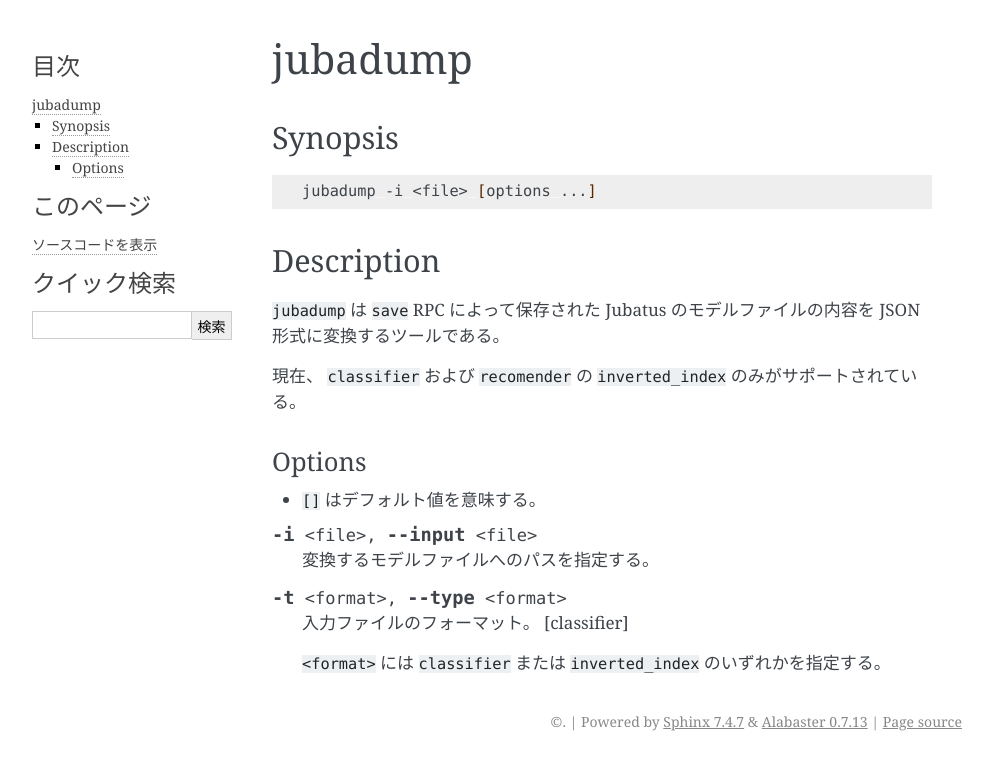
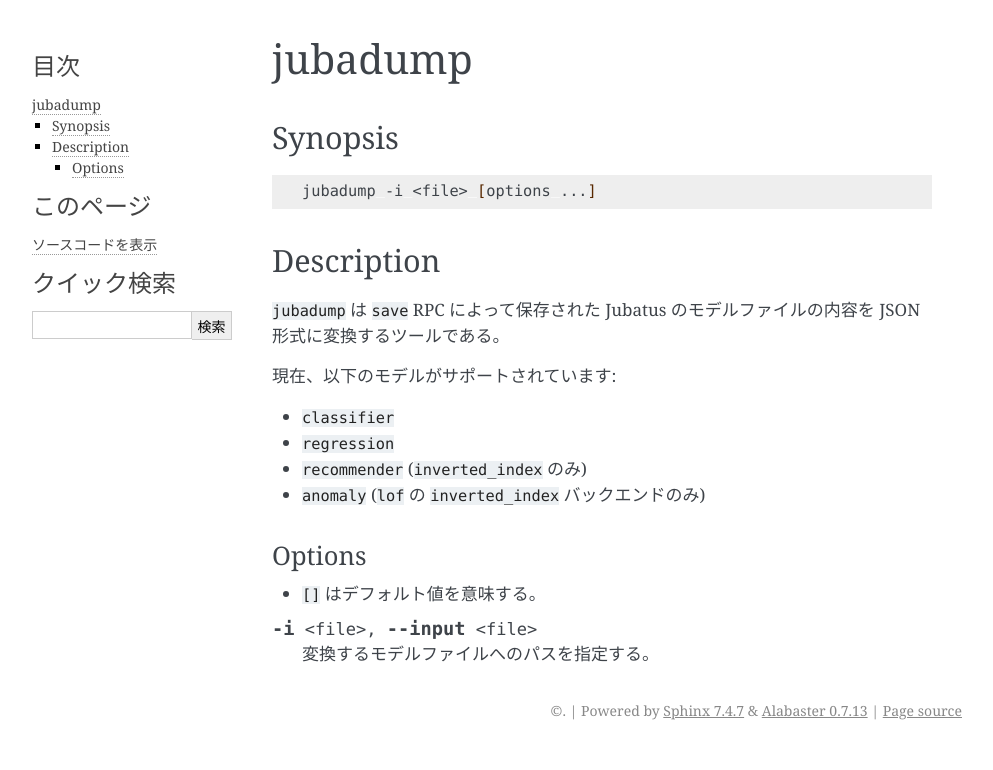
Before and after one commit to jubatus/website, a Sphinx documentation site: the page built from source/ja/commands/jubadump.rst, in a window 1280 px wide. Shown: the top 770 px of the page, without its empty margins (148-1141 px from the left). Built offline with Sphinx 7.4.7, drawn with Linux system fonts in a browser that asks for light colours; the version number could not be read and is left out.

Commit message:
update jubadump manual

```diff
--- a/source/ja/commands/jubadump.rst
+++ b/source/ja/commands/jubadump.rst
@@ -13,7 +13,12 @@
 
 ``jubadump`` は ``save`` RPC によって保存された Jubatus のモデルファイルの内容を JSON 形式に変換するツールである。
 
-現在、 ``classifier`` および ``recomender`` の ``inverted_index`` のみがサポートされている。
+現在、以下のモデルがサポートされています:
+
+* ``classifier``
+* ``regression``
+* ``recommender`` (``inverted_index`` のみ)
+* ``anomaly`` (``lof`` の ``inverted_index`` バックエンドのみ)
 
 Options
 ~~~~~~~~~~~~~~~~~~~~~~~~~~~~~~~~~~~~~~~~~~~~~~~~~
@@ -25,9 +30,3 @@
 .. option:: -i <file>, --input <file>
 
    変換するモデルファイルへのパスを指定する。
-
-.. option:: -t <format>, --type <format>
-
-   入力ファイルのフォーマット。 [classifier]
-
-   ``<format>`` には ``classifier`` または ``inverted_index`` のいずれかを指定する。
```
Also changed, not shown: source/en/commands/jubadump.rst (+6 -7 lines).
